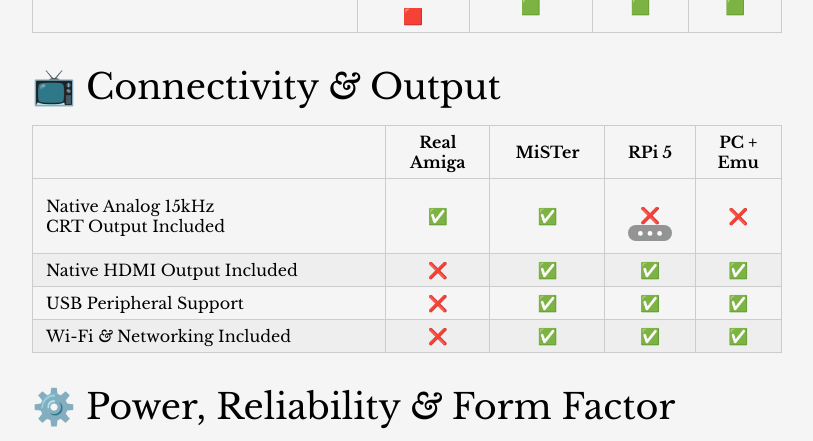
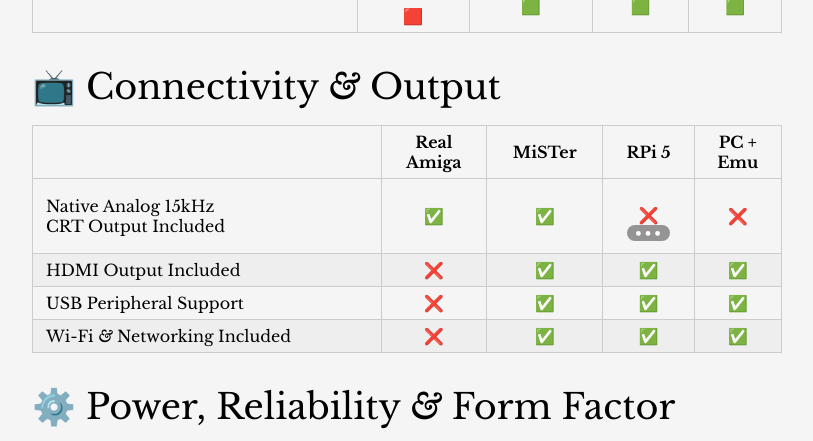
Before and after one commit to amigavision/amigavision.github.io, a Jekyll site: the page built from best.md, in a window 1280 px wide and 900 px high, scrolled down 6066 px. Shown: the top 441 px of the window, without its empty margins (233-1046 px from the left). Built offline with Jekyll 4.4.1, drawn with Linux system fonts in a browser that asks for light colours.

Commit message:
Redundant

```diff
--- a/best.md
+++ b/best.md
@@ -150,7 +150,7 @@
 |   | Real <br>Amiga | MiSTer | RPi&nbsp;5 | PC +<br> Emu |
 |---|:---------------:|:------:|:-----------------:|:-----------------------:|
 | Native Analog 15kHz<br> CRT Output Included | ✅ | ✅ | <br>❌<br>[^5] | ❌
-| Native HDMI Output Included | ❌ | ✅ | ✅ | ✅
+| HDMI Output Included | ❌ | ✅ | ✅ | ✅
 | USB Peripheral Support | ❌ | ✅ | ✅ | ✅
 | Wi-Fi *&* Networking Included | ❌ | ✅ | ✅ | ✅
 {: .feature-compare data-responsive-table="true" }
```
